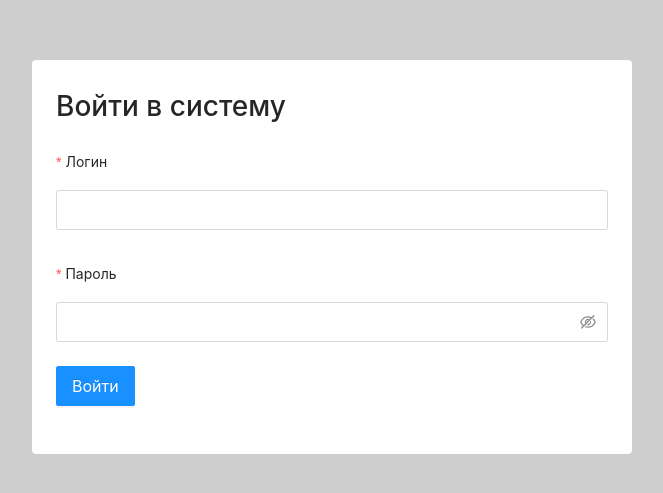
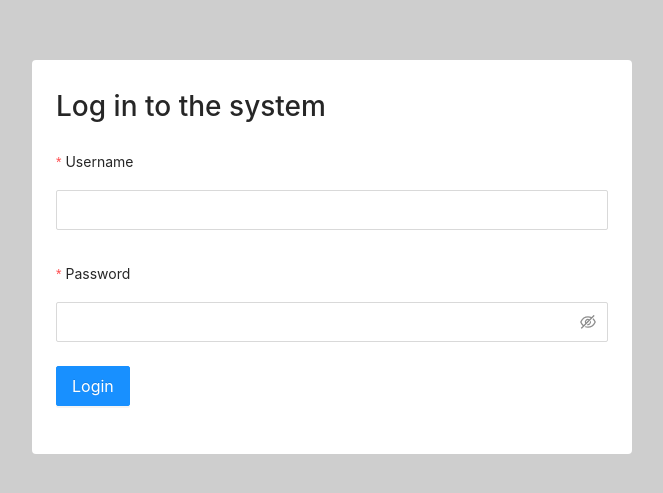
Before and after one commit to xxmuxaxx/my-app, a React (Create React App) app: page /#/login in a window 1280 px wide. Shown: the part 143-636 px from the top of the page, without its empty margins (308-971 px from the left). Built offline with nearby package versions, Linux system fonts and the light colour scheme.

Commit message:
доработана логин форма

```diff
--- a/src/app/appSlice.ts
+++ b/src/app/appSlice.ts
@@ -10,10 +10,10 @@ const initialState: AppState = {
   user: null,
 };
 
-export const login = createAsyncThunk(
+type LoginProps = { username: string; password: string };
+export const login = createAsyncThunk<UserResponseDTO, LoginProps>(
   "app/login",
-  async (data: { username: string; password: string }) => {
-    const { username, password } = data;
+  async ({ username, password }) => {
     const response = await axios.get<UserResponseDTO>(
       `${API_URL}/users/?u=${username}&p=${password}`
     );
@@ -33,9 +33,16 @@ const appSlice = createSlice({
     },
   },
   extraReducers: (builder) => {
+    builder.addCase(login.pending, (state) => {
+      state.isLoading = true;
+    });
     builder.addCase(login.fulfilled, (state, action) => {
       const { name, avatar, isAdmin } = action.payload;
       state.user = { name, avatar, isAdmin };
+      state.isLoading = false;
+    });
+    builder.addCase(login.rejected, (state) => {
+      state.isLoading = false;
     });
   },
 });
--- a/src/components/loginForm/LoginForm.tsx
+++ b/src/components/loginForm/LoginForm.tsx
@@ -1,5 +1,6 @@
 import { Button, Form, Input } from "antd";
 import { FC } from "react";
+import { useTranslation } from "react-i18next";
 
 export type LoginFormFilds = {
   username: string;
@@ -7,31 +8,34 @@ export type LoginFormFilds = {
 };
 
 type LoginFormProps = {
+  isLoading: boolean;
   onFinish: (values: LoginFormFilds) => void;
 };
 
-export const LoginForm: FC<LoginFormProps> = ({ onFinish }) => {
+export const LoginForm: FC<LoginFormProps> = ({ isLoading, onFinish }) => {
+  const { t } = useTranslation();
+
   return (
     <Form<LoginFormFilds> size="large" layout="vertical" onFinish={onFinish}>
       <Form.Item
-        label="Логин"
+        label={t("login.username")}
         name="username"
-        rules={[{ required: true, message: "Обязательное поле!" }]}
+        rules={[{ required: true, message: t("forms.requiredField") || "" }]}
       >
         <Input />
       </Form.Item>
 
       <Form.Item
-        label="Пароль"
+        label={t("login.password")}
         name="password"
-        rules={[{ required: true, message: "Обязательное поле!" }]}
+        rules={[{ required: true, message: t("forms.requiredField") || "" }]}
       >
         <Input.Password />
       </Form.Item>
 
       <Form.Item>
-        <Button type="primary" htmlType="submit">
-          Войти
+        <Button type="primary" htmlType="submit" loading={isLoading}>
+          {t("login.login")}
         </Button>
       </Form.Item>
     </Form>
--- a/src/modules/languageProvider/locales/en/translation.json
+++ b/src/modules/languageProvider/locales/en/translation.json
@@ -8,6 +8,12 @@
     "forms": {
       "requiredField": "Required field!",
       "invalidUrl": "Invalid url"
+    },
+    "login": {
+      "title": "Log in to the system",
+      "username": "Username",
+      "password": "Password",
+      "login": "Login"
     },
     "layout": {
       "home": "Home",
--- a/src/modules/languageProvider/locales/ge/translation.json
+++ b/src/modules/languageProvider/locales/ge/translation.json
@@ -8,6 +8,12 @@
     "forms": {
       "requiredField": "საჭირო ველი!",
       "invalidUrl": "არასწორი url"
+    },
+    "login": {
+      "title": "სისტემაში შესვლა",
+      "username": "მომხმარებლის სახელი",
+      "password": "პაროლი",
+      "login": "შესვლა"
     },
     "layout": {
       "home": "მთავარი",
--- a/src/modules/languageProvider/locales/ru/translation.json
+++ b/src/modules/languageProvider/locales/ru/translation.json
@@ -8,6 +8,12 @@
     "forms": {
       "requiredField": "Обязательное поле!",
       "invalidUrl": "Не валидный url"
+    },
+    "login": {
+      "title": "Войти в систему",
+      "username": "Логин",
+      "password": "Пароль",
+      "login": "Войти"
     },
     "layout": {
       "home": "Главная",
--- a/src/pages/Login.tsx
+++ b/src/pages/Login.tsx
@@ -1,8 +1,9 @@
 import { CSSProperties, FC } from "react";
+import { useTranslation } from "react-i18next";
 import { useLocation, useNavigate } from "react-router-dom";
 
-import { login } from "../app/appSlice";
-import { useAppDispatch } from "../app/hooks";
+import { login, selectIsLoading } from "../app/appSlice";
+import { useAppDispatch, useAppSelector } from "../app/hooks";
 import { LoginForm } from "../components/loginForm";
 import type { LoginFormFilds } from "../components/loginForm/LoginForm";
 import { ROUTES } from "../constants";
@@ -23,8 +24,11 @@ const cardStyles: CSSProperties = {
 
 export const Login: FC = () => {
   const dispatch = useAppDispatch();
+  const { t } = useTranslation();
+  const navigate = useNavigate();
   const location = useLocation();
-  const navigate = useNavigate();
+
+  const isLoading = useAppSelector(selectIsLoading);
 
   const onLogin = ({ username, password }: LoginFormFilds) => {
     dispatch(login({ username, password }))
@@ -39,9 +43,9 @@ export const Login: FC = () => {
   return (
     <div style={wrapperStyle}>
       <div style={cardStyles}>
-        <h1>Войти в систему</h1>
+        <h1>{t("login.title")}</h1>
         <div>
-          <LoginForm onFinish={onLogin} />
+          <LoginForm isLoading={isLoading} onFinish={onLogin} />
         </div>
       </div>
     </div>
```
